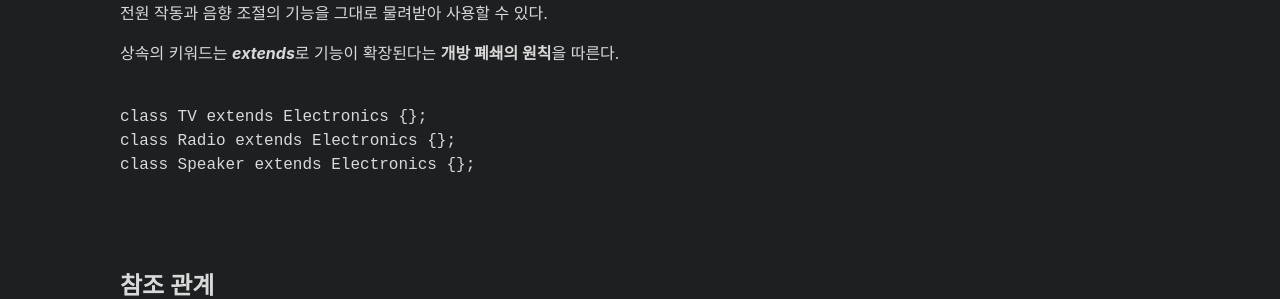
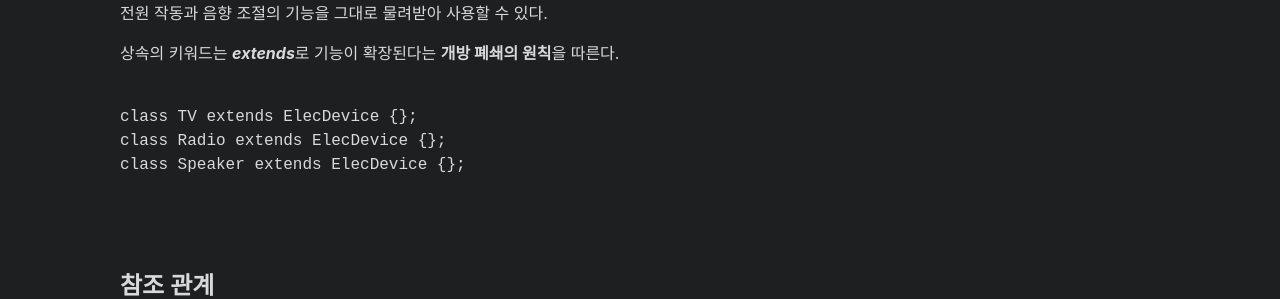
Before and after one commit to EaseHee/EaseHee.github.io, a Jekyll site: the page built from _posts/contents_01_java/2024-10-08-Java_05.md, in a window 1280 px wide. Shown: the part 1519-1818 px from the top of the page. Built offline with Jekyll 4.4.1, drawn with Linux system fonts in a browser that asks for light colours.

Commit message:
이미지 첨부, 출처 표기 등

```diff
--- a/_posts/contents_00_intro/2024-10-02-Introduction.markdown
+++ b/_posts/contents_00_intro/2024-10-02-Introduction.markdown
@@ -19,7 +19,7 @@ categories: blog
 
 ### 생각 정리를 위한 공간
 
-> 프로그래밍 공부
+> [프로그래밍 공부](https://github.com/ThIsIsHeEe/acorn)
 - HTML
 - CSS
 - JavaScript (ECMA6)
--- a/_posts/contents_01_java/2024-10-08-Java_05.md
+++ b/_posts/contents_01_java/2024-10-08-Java_05.md
@@ -69,9 +69,9 @@ class ElecDevice implements Power, Volume {
 상속의 키워드는 ***extends***로 기능이 확장된다는 **개방 폐쇄의 원칙**을 따른다. <br>
 
 <xmp>
-class TV extends Electronics {};
-class Radio extends Electronics {};
-class Speaker extends Electronics {};
+class TV extends ElecDevice {};
+class Radio extends ElecDevice {};
+class Speaker extends ElecDevice {};
 </xmp>
 
 
```
Also changed, not shown: _posts/contents_01_java/2024-10-05-Java_02.md (+2 -1 lines), assets/2024-08-14-2차원 배열의 참조값.png (added), assets/JVM_Memory.png (added).
